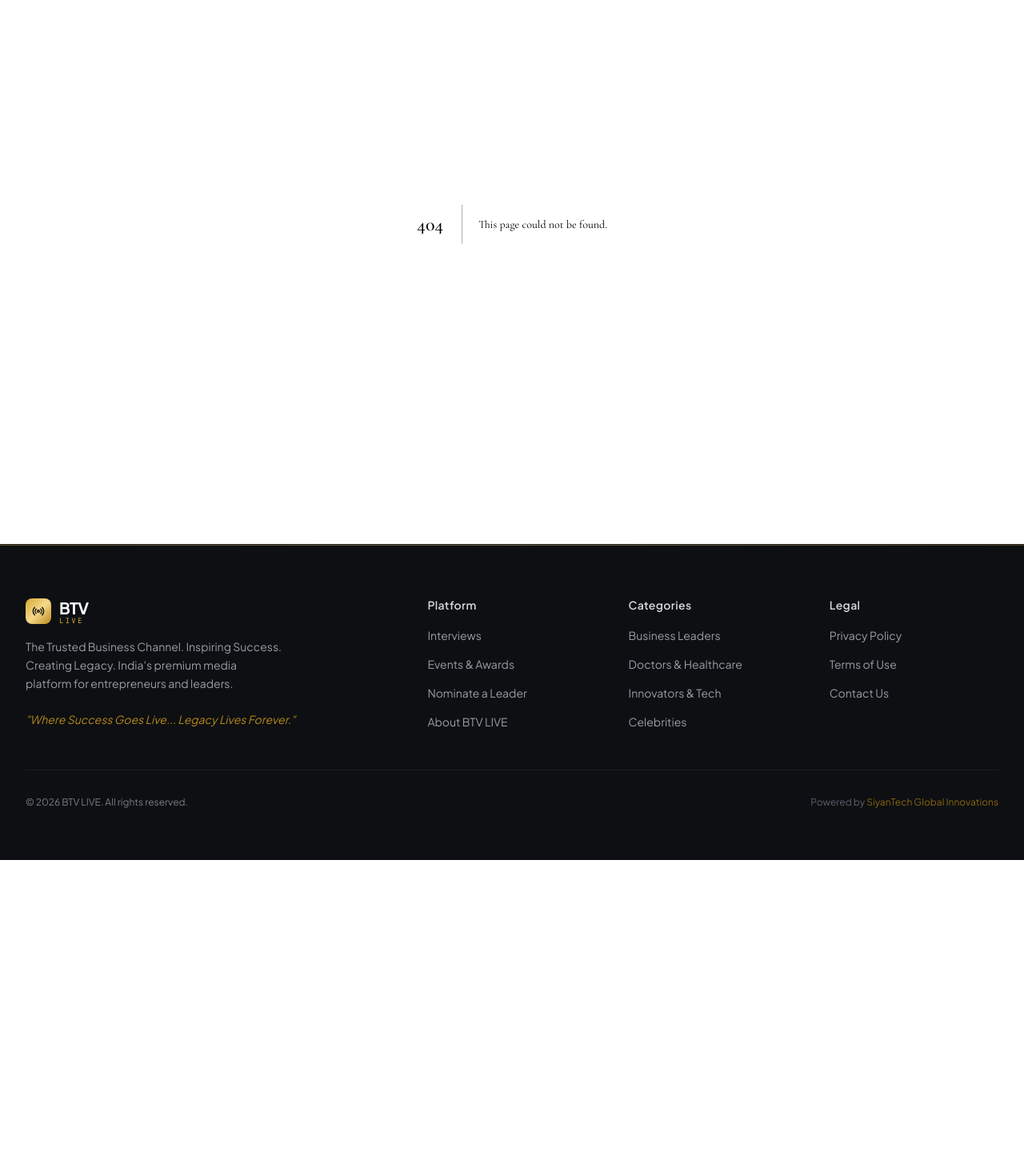
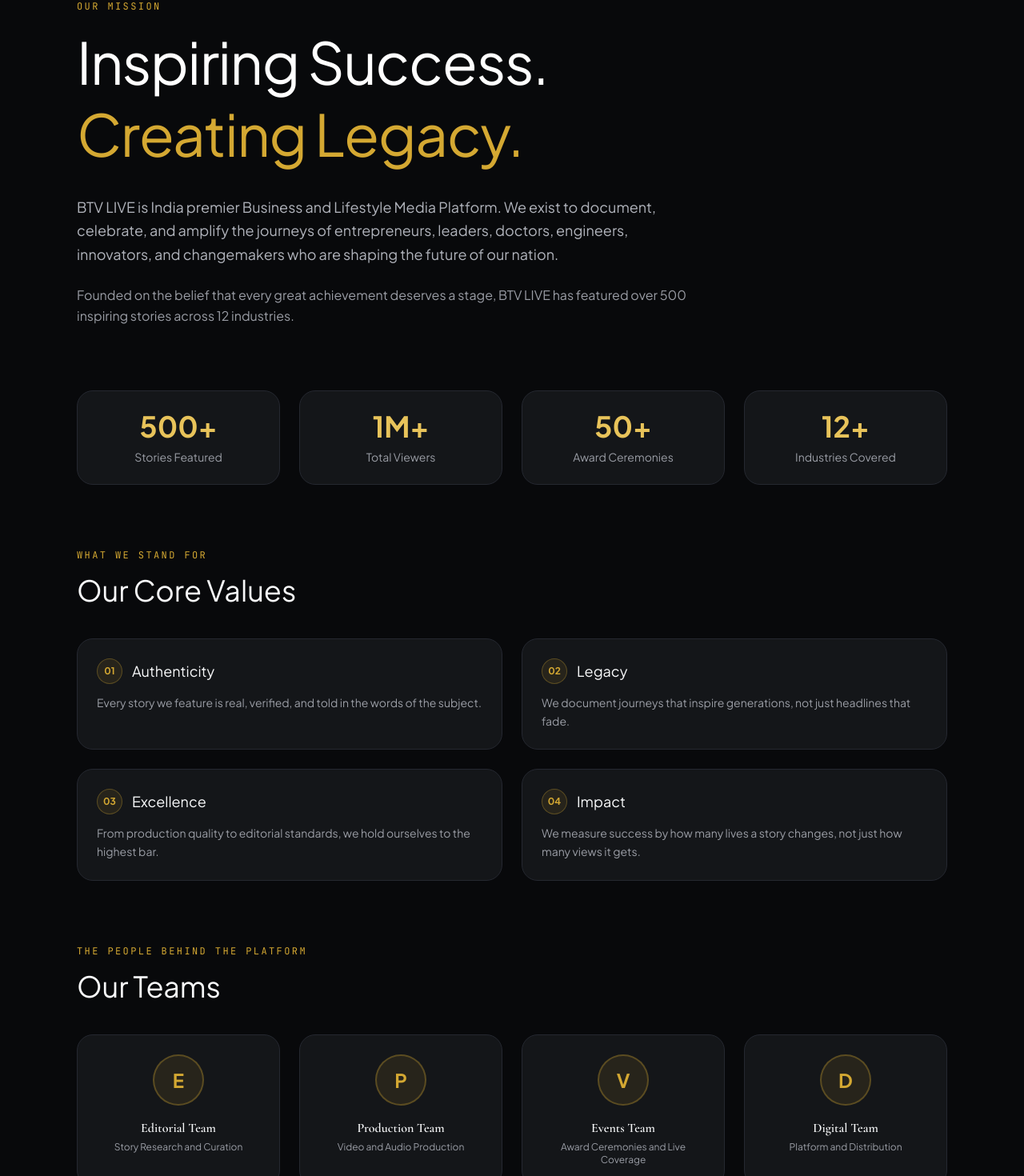
Before and after one commit to chakradhartatikonda27-art/btv-live, a Next.js app: page /about in a window 1280 px wide. Before the commit this address had no page. Shown: the part 120-1590 px from the top of the page at 80% size. Before the commit the page ends 1195 px from the top, so only its background shows below. Built offline with nearby package versions, Linux system fonts and the light colour scheme.

Commit message:
phase 6 - about page complete

```diff
--- /dev/null
+++ b/app/about/page.tsx
@@ -0,0 +1,123 @@
+import Link from 'next/link';
+
+export const metadata = {
+  title: 'About BTV LIVE',
+  description: 'The story behind BTV LIVE. India trusted business media channel.',
+};
+
+const VALUES = [
+  { title: 'Authenticity', description: 'Every story we feature is real, verified, and told in the words of the subject.' },
+  { title: 'Legacy', description: 'We document journeys that inspire generations, not just headlines that fade.' },
+  { title: 'Excellence', description: 'From production quality to editorial standards, we hold ourselves to the highest bar.' },
+  { title: 'Impact', description: 'We measure success by how many lives a story changes, not just how many views it gets.' },
+];
+
+const STATS = [
+  { value: '500+', label: 'Stories Featured' },
+  { value: '1M+', label: 'Total Viewers' },
+  { value: '50+', label: 'Award Ceremonies' },
+  { value: '12+', label: 'Industries Covered' },
+];
+
+const TEAM = [
+  { name: 'Editorial Team', role: 'Story Research and Curation', initial: 'E' },
+  { name: 'Production Team', role: 'Video and Audio Production', initial: 'P' },
+  { name: 'Events Team', role: 'Award Ceremonies and Live Coverage', initial: 'V' },
+  { name: 'Digital Team', role: 'Platform and Distribution', initial: 'D' },
+];
+
+export default function AboutPage() {
+  return (
+    <main className='min-h-screen pt-24 pb-16' style={{ background: '#08090B' }}>
+      <div className='max-w-6xl mx-auto px-4 md:px-8'>
+
+        <div className='max-w-3xl mb-20 pt-6'>
+          <p className='text-gold-500 font-mono text-xs tracking-[0.2em] uppercase mb-4'>Our Mission</p>
+          <h1 className='text-5xl md:text-7xl text-white mb-8 leading-tight' style={{ fontFamily: 'var(--font-display)', letterSpacing: '-0.02em' }}>
+            Inspiring Success.
+            <br />
+            <span style={{ color: '#D4A832' }}>Creating Legacy.</span>
+          </h1>
+          <p className='text-platinum-300 text-lg leading-relaxed mb-6'>
+            BTV LIVE is India premier Business and Lifestyle Media Platform. We exist to document, celebrate,
+            and amplify the journeys of entrepreneurs, leaders, doctors, engineers, innovators,
+            and changemakers who are shaping the future of our nation.
+          </p>
+          <p className='text-platinum-400 leading-relaxed'>
+            Founded on the belief that every great achievement deserves a stage, BTV LIVE has
+            featured over 500 inspiring stories across 12 industries.
+          </p>
+        </div>
+
+        <div className='grid grid-cols-2 md:grid-cols-4 gap-6 mb-20'>
+          {STATS.map((stat) => (
+            <div key={stat.label} className='text-center p-6 rounded-xl' style={{ background: '#141619', border: '1px solid #252830' }}>
+              <p className='text-4xl font-bold mb-2' style={{ fontFamily: 'var(--font-display)', color: '#E8C35A' }}>
+                {stat.value}
+              </p>
+              <p className='text-platinum-400 text-sm'>{stat.label}</p>
+            </div>
+          ))}
+        </div>
+
+        <div className='mb-20'>
+          <p className='text-gold-500 font-mono text-xs tracking-[0.2em] uppercase mb-4'>What We Stand For</p>
+          <h2 className='text-3xl md:text-4xl text-platinum-50 mb-10' style={{ fontFamily: 'var(--font-display)' }}>
+            Our Core Values
+          </h2>
+          <div className='grid grid-cols-1 md:grid-cols-2 gap-6'>
+            {VALUES.map((value, i) => (
+              <div key={value.title} className='p-6 rounded-xl' style={{ background: '#141619', border: '1px solid #252830' }}>
+                <div className='flex items-center gap-3 mb-3'>
+                  <div className='w-8 h-8 rounded-full flex items-center justify-center text-xs font-bold' style={{ background: 'rgba(212,168,50,0.1)', border: '1px solid rgba(212,168,50,0.3)', color: '#D4A832' }}>
+                    {String(i + 1).padStart(2, '0')}
+                  </div>
+                  <h3 className='text-lg text-platinum-50' style={{ fontFamily: 'var(--font-display)' }}>
+                    {value.title}
+                  </h3>
+                </div>
+                <p className='text-platinum-400 text-sm leading-relaxed'>{value.description}</p>
+              </div>
+            ))}
+          </div>
+        </div>
+
+        <div className='mb-20'>
+          <p className='text-gold-500 font-mono text-xs tracking-[0.2em] uppercase mb-4'>The People Behind the Platform</p>
+          <h2 className='text-3xl md:text-4xl text-platinum-50 mb-10' style={{ fontFamily: 'var(--font-display)' }}>
+            Our Teams
+          </h2>
+          <div className='grid grid-cols-1 sm:grid-cols-2 lg:grid-cols-4 gap-6'>
+            {TEAM.map((member) => (
+              <div key={member.name} className='p-6 rounded-xl text-center' style={{ background: '#141619', border: '1px solid #252830' }}>
+                <div className='w-16 h-16 rounded-full flex items-center justify-center text-2xl font-bold mx-auto mb-4' style={{ background: 'rgba(212,168,50,0.1)', border: '2px solid rgba(212,168,50,0.3)', color: '#D4A832', fontFamily: 'var(--font-display)' }}>
+                  {member.initial}
+                </div>
+                <h3 className='text-platinum-50 font-semibold mb-1'>{member.name}</h3>
+                <p className='text-platinum-400 text-xs'>{member.role}</p>
+              </div>
+            ))}
+          </div>
+        </div>
+
+        <div className='rounded-xl p-10 text-center relative overflow-hidden' style={{ background: 'linear-gradient(135deg, #080C18, #0D0F12)', border: '1px solid #252830' }}>
+          <div className='absolute inset-0 pointer-events-none' style={{ background: 'radial-gradient(ellipse at 50% 0%, rgba(212,168,50,0.08) 0%, transparent 60%)' }} />
+          <div className='relative'>
+            <p className='text-gold-500 font-mono text-xs tracking-[0.2em] uppercase mb-4'>Join the Legacy</p>
+            <h2 className='text-3xl md:text-5xl text-white mb-4' style={{ fontFamily: 'var(--font-display)' }}>
+              Is Your Story Ready for the World?
+            </h2>
+            <p className='text-platinum-300 mb-8 max-w-xl mx-auto'>
+              We are always looking for the next inspiring leader, innovator, or changemaker.
+              Nominate yourself or someone you know.
+            </p>
+            <Link href='/apply' className='inline-flex items-center gap-2 font-semibold px-8 py-4 rounded-full text-base' style={{ background: '#D4A832', color: '#08090B' }}>
+              Nominate a Leader
+            </Link>
+          </div>
+        </div>
+
+      </div>
+    </main>
+  );
+}
```
